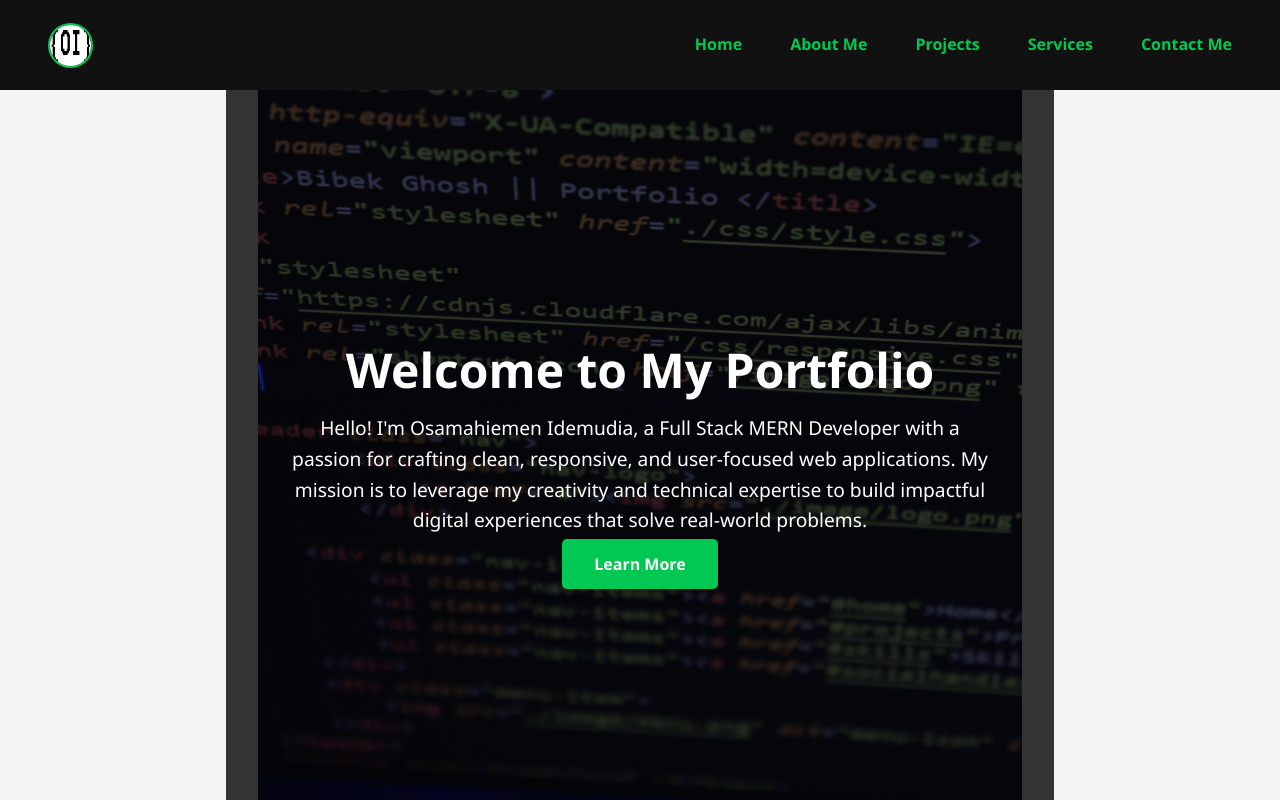
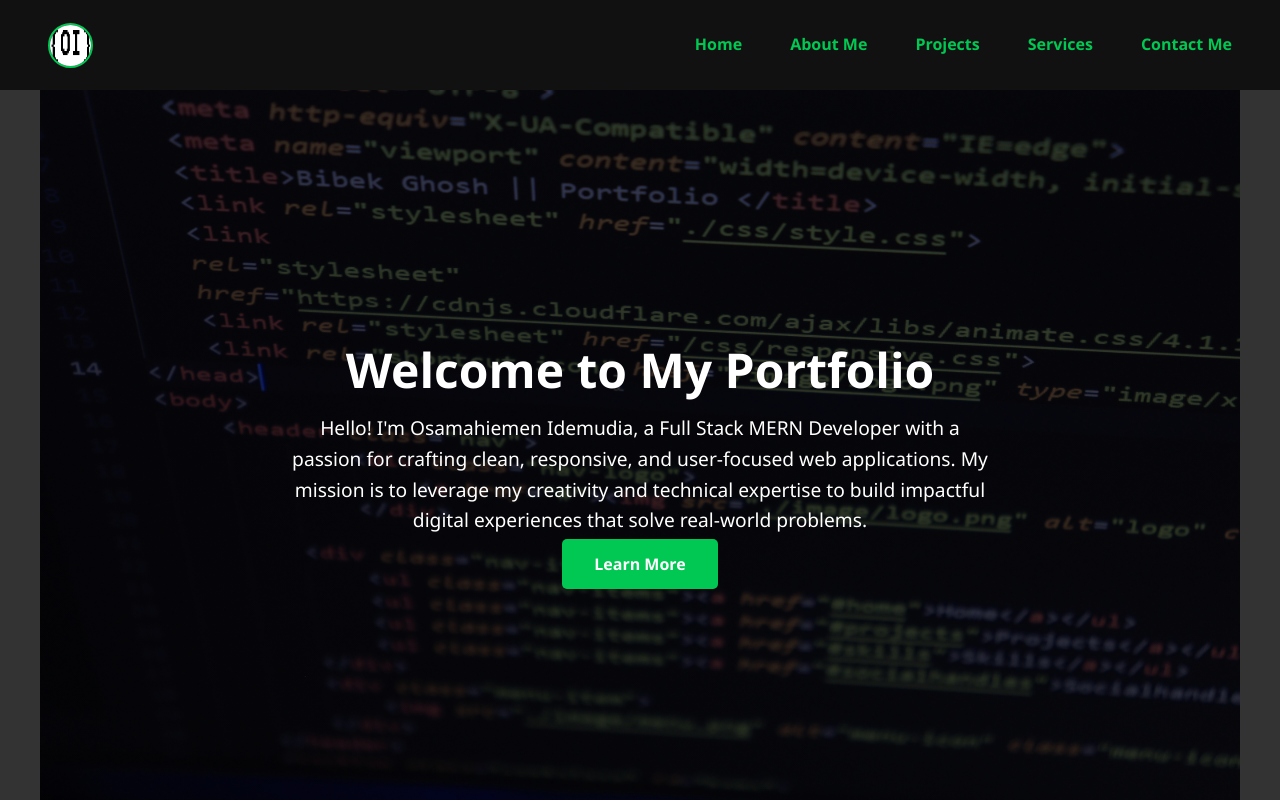
Before and after one commit to IdemudiaMahie/personal-portfolio, a React (Vite) app: page / in a window 1280 px wide. Shown: the top 800 px of the page. Built offline with nearby package versions, Linux system fonts and the light colour scheme.

Commit message:
edited index.html and app.css

```diff
--- a/index.html
+++ b/index.html
@@ -7,7 +7,7 @@
     <title>Home Porfolio | Osamahiemen Idemudia</title>
   </head>
   <body>
-    <div id="root" style="background-color: #333;"></div>
+    <div id="root" style="background-color: #333; width: 100%;"></div>
     <script type="module" src="/src/main.jsx"></script>
   </body>
 </html>
--- a/src/App.css
+++ b/src/App.css
@@ -6,6 +6,7 @@
   margin: 0 auto;
   padding: 2rem;
   text-align: center;
+  width: 100%;
 }
 
 /* =====================================================================
```
